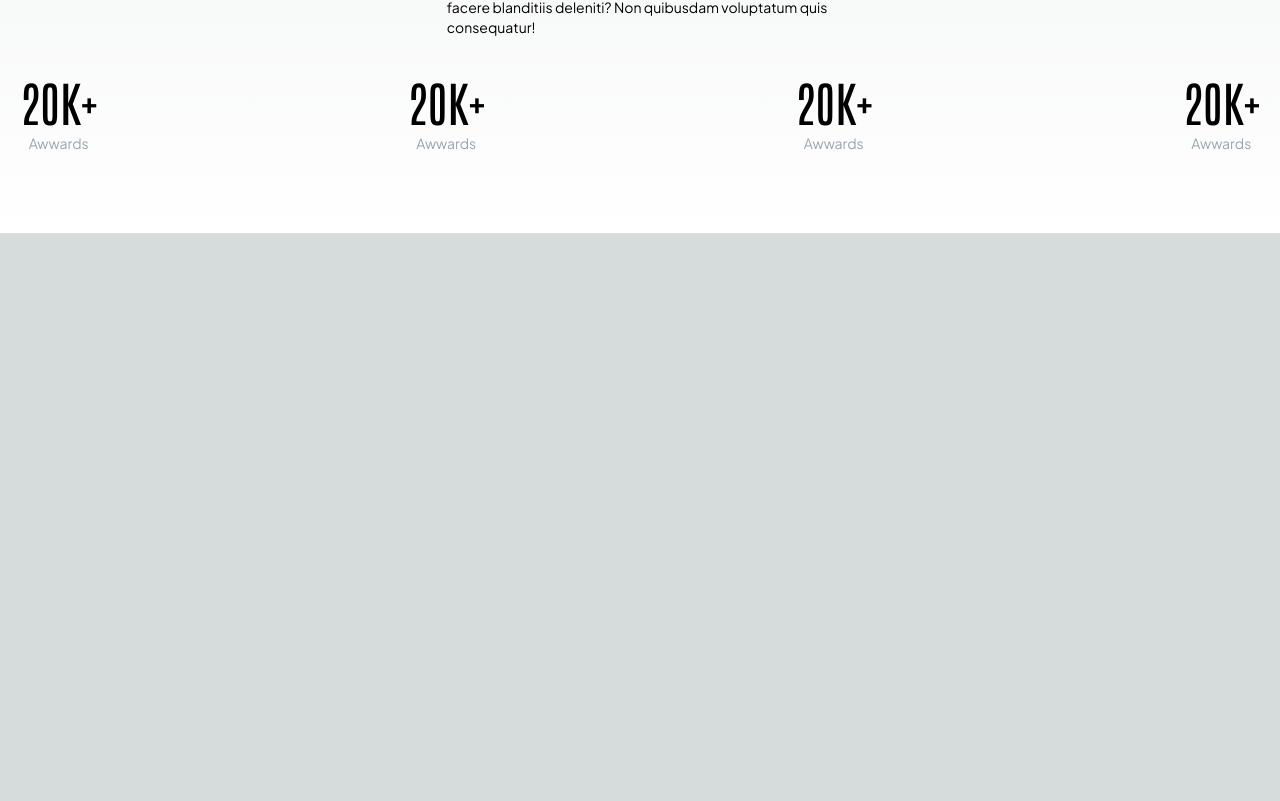
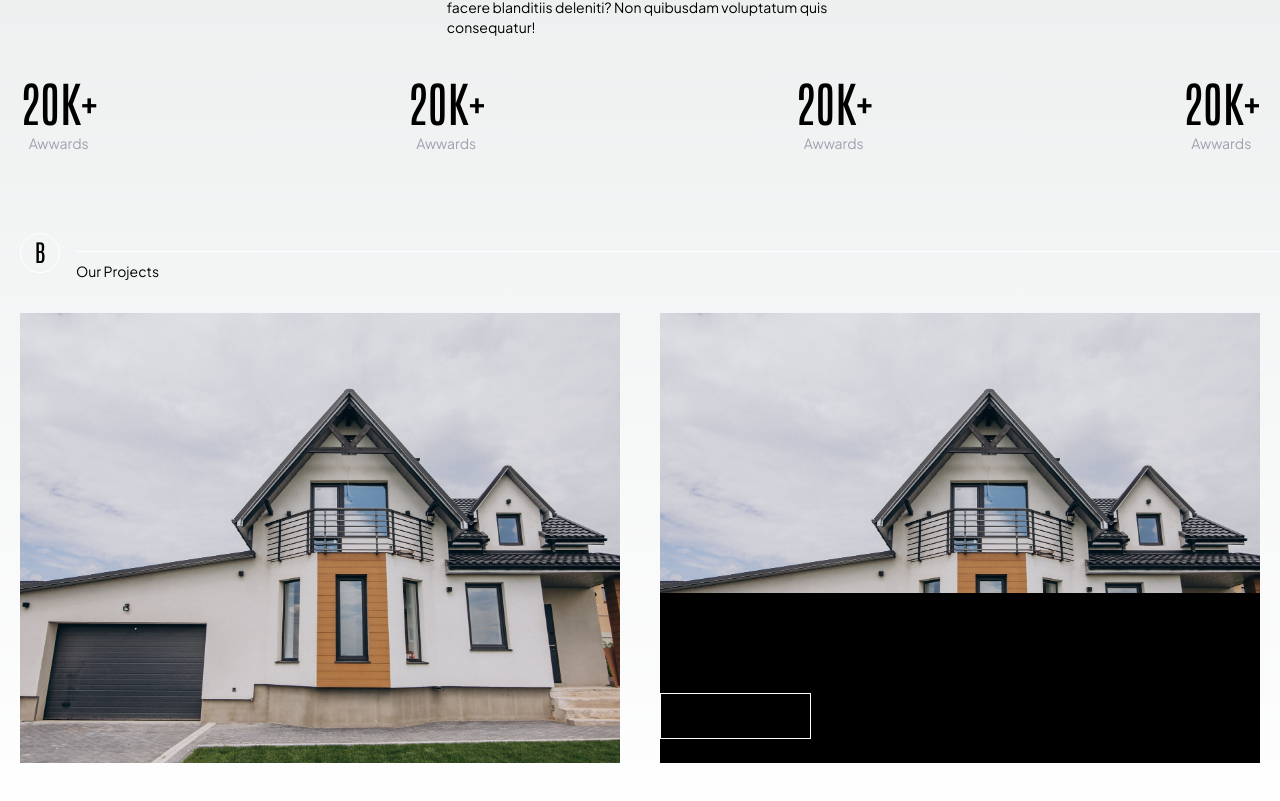
Before and after one commit to shaz1d/ar-architect-and-engineering, a Next.js app: page / in a window 1280 px wide. Shown: the part 1167-1968 px from the top of the page. Before the commit the page ends 1400 px from the top, so only its background shows below. Built offline with nearby package versions, Linux system fonts and the light colour scheme.

Commit message:
feat: project section added

```diff
--- a/src/app/page.tsx
+++ b/src/app/page.tsx
@@ -1,11 +1,13 @@
 import Achivement from "@/components/sections/Achivement";
 import Hero from "@/components/sections/Hero";
+import Projects from "@/components/sections/Projects";
 
 export default function Home() {
   return (
     <main>
       <Hero />
       <Achivement />
+      <Projects />
     </main>
   );
 }
--- a/src/components/sections/Achivement.tsx
+++ b/src/components/sections/Achivement.tsx
@@ -2,7 +2,7 @@ import SectionHeader from "../ui/SectionHeader";
 
 const Achivement = () => {
   return (
-    <section className="overflow-x-hidden py-10 sm:py-20">
+    <section className="overflow-x-hidden my-10 sm:my-20">
       <div className="container-x">
         <SectionHeader letter="A" title="About Us" />
         <div className="grid md:grid-cols-3 gap-10 mt-10">
--- /dev/null
+++ b/src/components/sections/Projects.tsx
@@ -0,0 +1,51 @@
+import Image from "next/image";
+import SectionHeader from "../ui/SectionHeader";
+import Button from "../ui/Button";
+
+const Projects = () => {
+  return (
+    <section className="overflow-x-hidden my-10 sm:my-20">
+      <div className="container-x">
+        <SectionHeader title="Our Projects" letter="B" />
+        <div className="grid grid-cols-2 mt-8 gap-10">
+          <div className="overflow-hidden relative w-full aspect-[8/6] group/project">
+            <Image
+              className="-z-10 object-cover object-center"
+              src={"/section/house.jpg"}
+              alt=""
+              fill
+            />
+            <div className="w-full py-6 bg-black transition duration-300 ease-in-out absolute bottom-0 translate-y-full group-hover/project:translate-y-0">
+              <p className="mb-4">
+                Lorem ipsum dolor sit amet consectetur, adipisicing elit.
+                Eveniet quo corrupti illum minus eligendi consequuntur doloribus
+                impedit iusto nobis porro. Vitae, illum placeat! Cumque natus
+                dolorem dolores ratione fugit. Molestias.
+              </p>
+              <Button href="/" title="View Project" />
+            </div>
+          </div>
+          <div className="overflow-hidden relative w-full aspect-[8/6]">
+            <Image
+              className="-z-10 object-cover object-center"
+              src={"/section/house.jpg"}
+              alt=""
+              fill
+            />
+            <div className="w-full py-6 bg-black absolute bottom-0 ">
+              <p className="mb-4">
+                Lorem ipsum dolor sit amet consectetur, adipisicing elit.
+                Eveniet quo corrupti illum minus eligendi consequuntur doloribus
+                impedit iusto nobis porro. Vitae, illum placeat! Cumque natus
+                dolorem dolores ratione fugit. Molestias.
+              </p>
+              <Button href="/" title="View Project" />
+            </div>
+          </div>
+        </div>
+      </div>
+    </section>
+  );
+};
+
+export default Projects;
--- /dev/null
+++ b/src/components/ui/Button.tsx
@@ -0,0 +1,24 @@
+import { cn } from "@/lib/utils";
+import Link from "next/link";
+
+type Props = {
+  title: string;
+  href: string;
+  classname?: string;
+};
+
+const Button = ({ title, href, classname }: Props) => {
+  return (
+    <Link
+      className={cn(
+        classname,
+        "px-8 py-3 border border-white font-semibold inline-block relative bg-black hover:bg-white hover:text-black transition duration-200 ease-in-out"
+      )}
+      href={href}
+    >
+      {title}
+    </Link>
+  );
+};
+
+export default Button;
```
Also changed, not shown: public/section/house.jpg (added).
